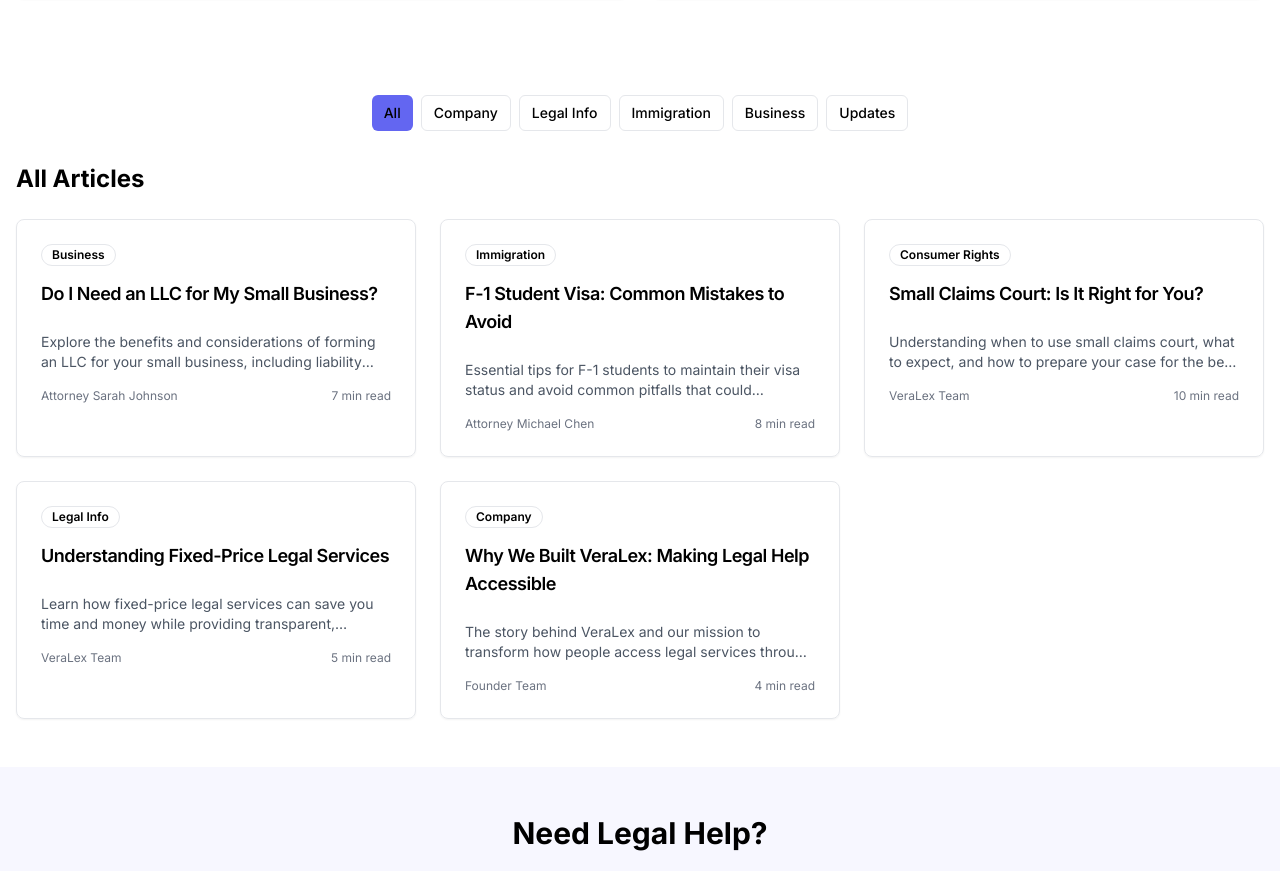
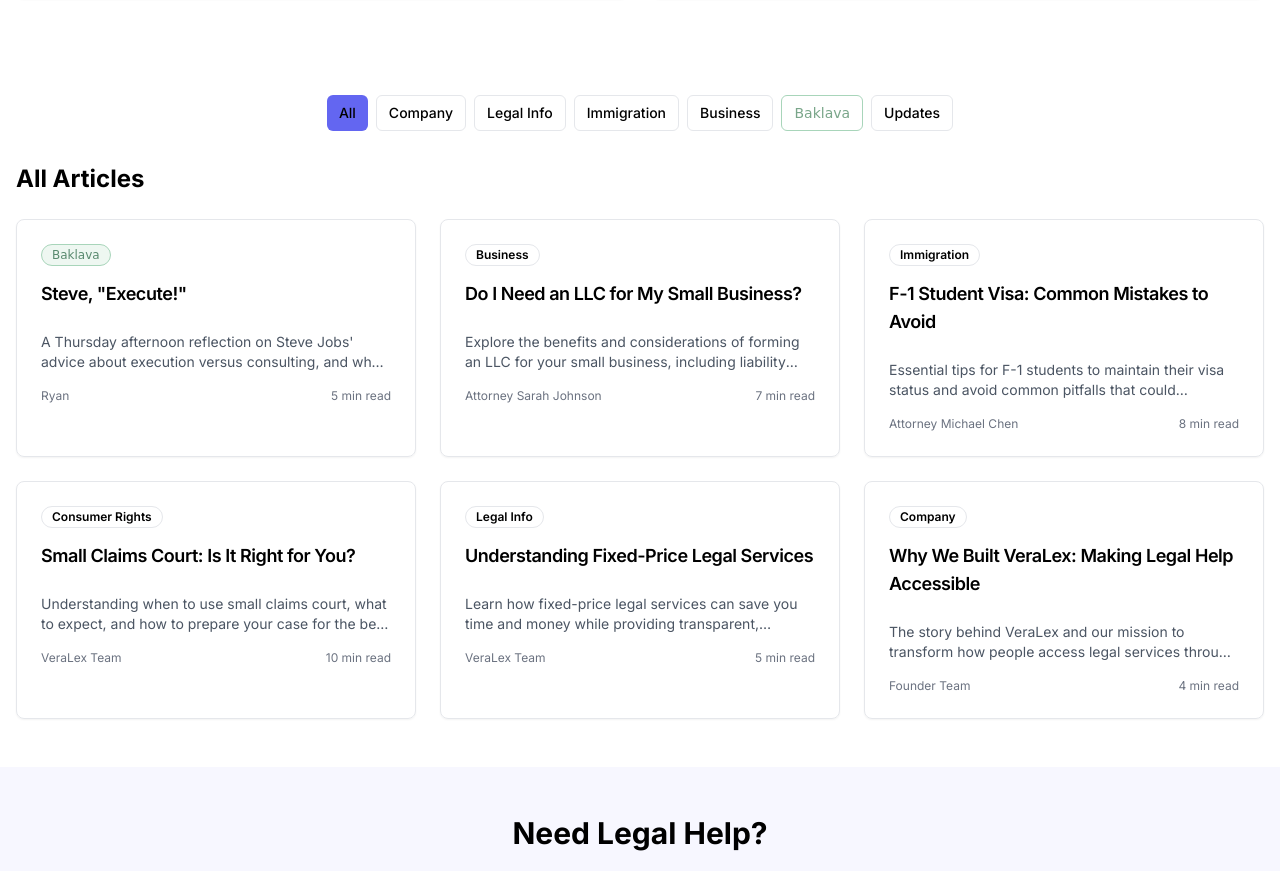
Before and after one commit to jeonghwan00/veralex-blog, a Next.js app: page / in a window 1280 px wide. Shown: the part 869-1740 px from the top of the page. Built offline with nearby package versions, Linux system fonts and the light colour scheme.

Commit message:
Add Baklava category with pistachio green styling and new essay post

```diff
--- a/components/BlogClient.tsx
+++ b/components/BlogClient.tsx
@@ -22,7 +22,7 @@ interface BlogClientProps {
   posts: Post[]
 }
 
-const categories = ["All", "Company", "Legal Info", "Immigration", "Business", "Updates"]
+const categories = ["All", "Company", "Legal Info", "Immigration", "Business", "Baklava", "Updates"]
 
 export default function BlogClient({ posts }: BlogClientProps) {
   const [selectedCategory, setSelectedCategory] = useState("All")
@@ -65,7 +65,12 @@ export default function BlogClient({ posts }: BlogClientProps) {
                     <Link href={`/posts/${post.slug}`} className="block">
                       <CardHeader>
                         <div className="flex justify-between items-start mb-2">
-                          <Badge variant="outline">{post.category}</Badge>
+                          <Badge
+                            variant="outline"
+                            className={post.category === "Baklava" ? "bg-[#A8D5BA]/20 border-[#A8D5BA] text-[#5A8A6F] font-['Comic_Sans_MS',_'Chalkboard_SE',_cursive]" : ""}
+                          >
+                            {post.category}
+                          </Badge>
                           <Badge className="bg-yellow-100 text-yellow-800">Featured</Badge>
                         </div>
                         <CardTitle className="text-xl hover:text-primary transition-colors">
@@ -102,16 +107,49 @@ export default function BlogClient({ posts }: BlogClientProps) {
         <section className="px-4 pb-8">
           <div className="max-w-7xl mx-auto">
             <div className="flex flex-wrap gap-2 justify-center">
-              {categories.map(category => (
+              {categories.map(category => {
+                // Special styling for Baklava category
+                const isBaklava = category === "Baklava"
+                const isSelected = selectedCategory === category
+
+                if (isBaklava && isSelected) {
+                  return (
                     <Button
                       key={category}
-                  variant={selectedCategory === category ? "default" : "outline"}
+                      onClick={() => setSelectedCategory(category)}
+                      size="sm"
+                      className="bg-[#A8D5BA] hover:bg-[#8FC9A8] text-gray-800 font-['Comic_Sans_MS',_'Chalkboard_SE',_cursive] shadow-sm"
+                    >
+                      {category}
+                    </Button>
+                  )
+                }
+
+                if (isBaklava) {
+                  return (
+                    <Button
+                      key={category}
+                      variant="outline"
+                      onClick={() => setSelectedCategory(category)}
+                      size="sm"
+                      className="border-[#A8D5BA] text-[#7AA68A] hover:bg-[#A8D5BA]/10 font-['Comic_Sans_MS',_'Chalkboard_SE',_cursive]"
+                    >
+                      {category}
+                    </Button>
+                  )
+                }
+
+                return (
+                  <Button
+                    key={category}
+                    variant={isSelected ? "default" : "outline"}
                     onClick={() => setSelectedCategory(category)}
                     size="sm"
                   >
                     {category}
                   </Button>
-              ))}
+                )
+              })}
             </div>
           </div>
         </section>
@@ -132,7 +170,10 @@ export default function BlogClient({ posts }: BlogClientProps) {
                   <Card key={post.slug} className="hover:shadow-lg transition-shadow">
                     <Link href={`/posts/${post.slug}`} className="block">
                       <CardHeader>
-                        <Badge variant="outline" className="mb-2 w-fit">
+                        <Badge
+                          variant="outline"
+                          className={`mb-2 w-fit ${post.category === "Baklava" ? "bg-[#A8D5BA]/20 border-[#A8D5BA] text-[#5A8A6F] font-['Comic_Sans_MS',_'Chalkboard_SE',_cursive]" : ""}`}
+                        >
                           {post.category}
                         </Badge>
                         <CardTitle className="text-lg hover:text-primary transition-colors">
--- /dev/null
+++ b/content/posts/building-veralex-execution-over-ideas.mdx
@@ -0,0 +1,21 @@
+---
+title: "Steve, \"Execute!\""
+date: "2025-11-15"
+author: "Ryan"
+category: "Baklava"
+excerpt: "A Thursday afternoon reflection on Steve Jobs' advice about execution versus consulting, and why building something with your own hands matters more than just owning it."
+readTime: "5 min read"
+featured: false
+---
+
+Thursday afternoon, putting my tired body into the metro near Farragut North, while waiting for my train, I came across a Shorts featuring Steve Jobs clip where he was answering questions from a small conference (maybe of college students and working professionals). *I miss Steve a lot. I know there are controversies surrounding him, yet our society needed him and his work was truly remarkable.*
+
+During *our* question he asked Steve, "when you here were marketing or executing?". The clip wasn't showing how many students raised their hands, but I could tell only three or four raised their hands. Jobs nodded as if that made sense giving some positive signals. Then he asked second question, "how about consulting– anyone? consulting?" Again, with the clip didn't show, maybe many?, but I am sure the difference was huge, so I could tell a lot more hands went up.
+
+Jobs, half-joking and half-serious, responded with a kind of disappointed sigh— *yeah, he indeed had no learn–* *I don't know what you're gonna do, but in the near future, I don't think manufacturing.* Showing the difference between saying you've owned something– actually owned and built something with real substance– he legitimately made an emphasis: "You need to work on something real. There's a huge difference between saying you've owned something versus actually working on something you've made."
+
+I'll be honest, someone like me can't fully claim to understand the mindset of an engineering world all-star like Jobs. But Jobs was pointing to the kind of insight you only gain when you execute, when you build, when you own real manage everything that the same through clearly needed in a field I'm building and thinking about execution.
+
+Now some people are saying that the second closet job in the near future would be those manufacturing workers who deal with all the lines, chips, fixing and managing data center's infrastructures. However, what I know is that not only US but many numbers of countries in leading part of the world, they are lacking or exporting out their capacity related to manufacturing. We may need a whole new section or article or pages that dives into why the LLM-related area (or all of cloud and compute) is at risk if we diminish.
+
+I don't think Steve was only visaging IT-related manufacturing jobs as a good area for one's own execution. I know he legitimately meant and he was saying themselves also, that their product should a matter that much. For us, Jay and I, we have a Legal AI project as our own area of execution. For our current matter, even if it's just one person at first, putting it in someone's hands and selling our service is our current matter of execution.
```
Lines whose indentation alone changed are shown as unchanged.
